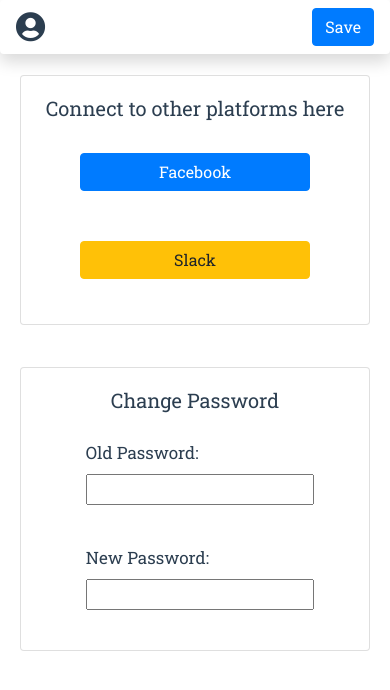
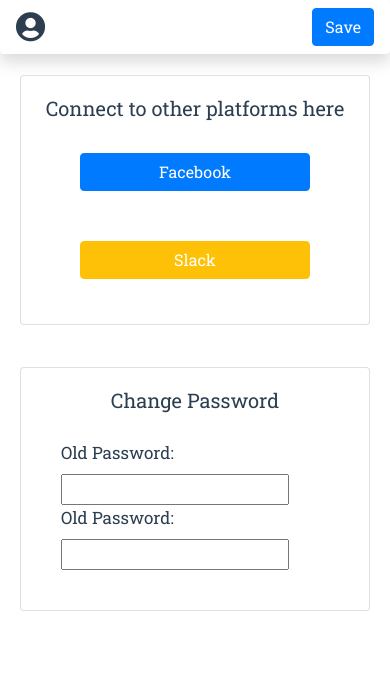
Before and after one commit to AppGharage/BuildComm-frontend, a Vue app: page /settings in a window 390 px wide. Shown: the top 690 px of the page. Built offline with nearby package versions, Linux system fonts and the light colour scheme; a web font is replaced by a local one.

Commit message:
Responsiveness fixed

```diff
--- a/src/components/Settings.vue
+++ b/src/components/Settings.vue
@@ -20,7 +20,7 @@
                                 <button type="button" class="btn btn-primary" style="width:80%">Facebook</button>
                                 </div>
                                 <div class="row  justify-content-center" style="padding:25px; ">
-                                <button type="button" class="btn btn-warning" style="width:80%">Slack</button>
+                                <button type="button" class="btn btn-warning" style="width:80%;color:#fff">Slack</button>
                                 </div>
 
                         </div>
@@ -36,17 +36,16 @@
                          <div class="card-body">
                             <div class="row justify-content-center" ><h5>Change Password</h5></div>
                                 <div class="row  justify-content-center" style="padding:20px">
-                                    <div class="col-10 col-sm-8">
+                                    <div class="col-xl-5 col-lg-11 col-sm-6 col-md-8">
+                                        <label for="">Old Password:</label>
+                                        <input type="password" >
+                                    </div>
+                                    <div class="col-xl-5 col-lg-11 col-sm-6 col-md-8">
                                         <label for="">Old Password:</label>
                                         <input type="password" >
                                     </div>
                                 </div>
-                                    <div class="row  justify-content-center" style="padding:20px;">
-                                    <div class="col-10 col-sm-8">
-                                        <label for="">New Password:</label>
-                                        <input type="password" >
-                                    </div>
-                                </div>
+
                         </div>
                     </div>
                 </div>
```
